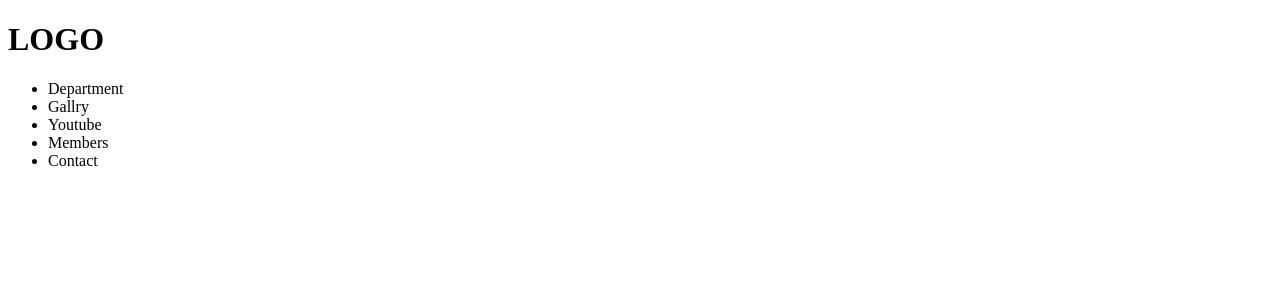
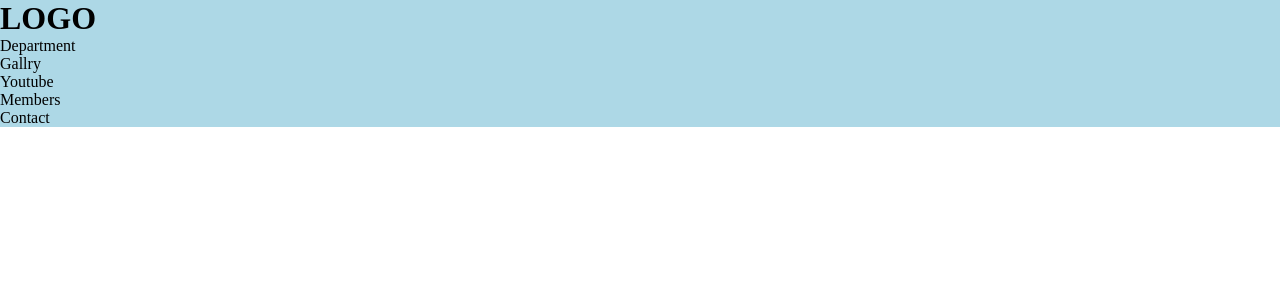
Before and after one commit to index00913/react_portpolio, a React (Create React App) app: page / in a window 1280 px wide. Shown: the top 300 px of the page. Built offline with nearby package versions, Linux system fonts and the light colour scheme.

Commit message:
전역 구터알 적용

```diff
--- a/src/App.js
+++ b/src/App.js
@@ -1,3 +1,4 @@
+import './styles/Global.scss';
 import Header from './components/common/header/Header';
 
 function App() {
--- a/src/components/common/header/Header.jsx
+++ b/src/components/common/header/Header.jsx
@@ -5,7 +5,7 @@ console.log(styles);
 
 export default function Header() {
 	return (
-		<header className={(styles.header, 'on')}>
+		<header className={clsx(styles.header, 'on')}>
 			<h1>LOGO</h1>
 
 			<ul>
--- /dev/null
+++ b/src/styles/Global.scss
@@ -0,0 +1,13 @@
+* {
+	margin: 0;
+	padding: 0;
+	box-sizing: border-box;
+}
+ul,
+ol,
+li {
+	list-style: none;
+}
+a {
+	text-decoration: none;
+}
```
